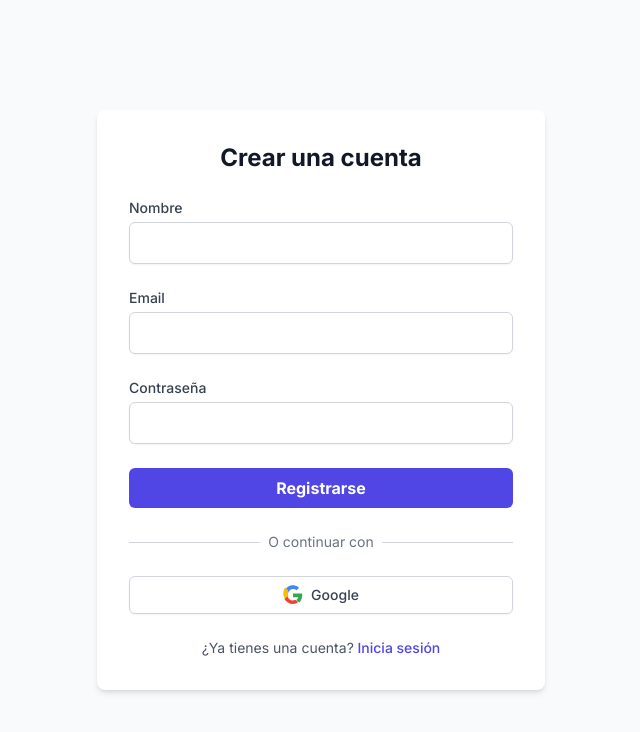
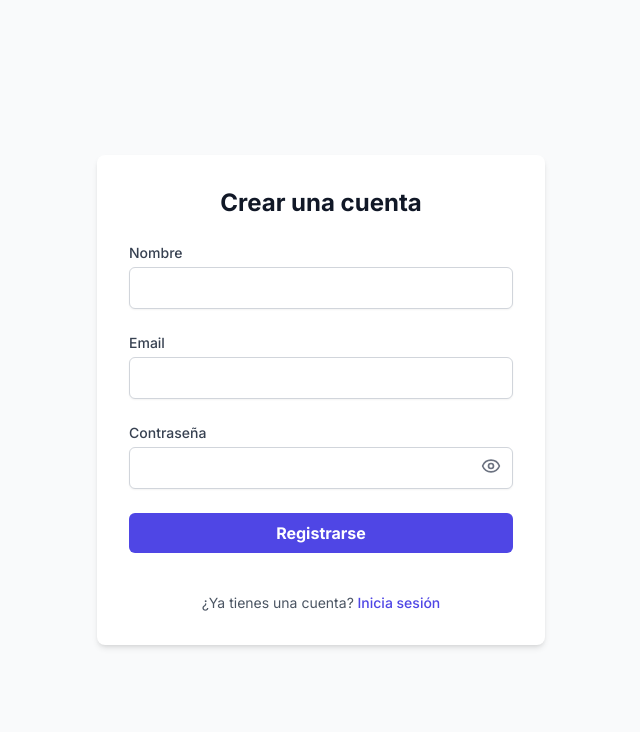
Before and after one commit to albope/padel-club-os, a Next.js app: page /register in a window 1280 px wide. Shown: the top 732 px of the page, without its empty margins (319-959 px from the left). Built offline with nearby package versions, Linux system fonts and the light colour scheme.

Commit message:
Mejoras inicio de sesión

```diff
--- a/src/components/auth/AuthForm.tsx
+++ b/src/components/auth/AuthForm.tsx
@@ -1,11 +1,12 @@
 'use client';
 
+import React, { useState } from 'react';
 import { useForm } from 'react-hook-form';
 import { zodResolver } from '@hookform/resolvers/zod';
 import * as z from 'zod';
 import { signIn } from 'next-auth/react';
 import { useRouter } from 'next/navigation';
-import { useState } from 'react';
+import { Eye, EyeOff } from 'lucide-react'; // Import icons for password visibility
 
 // Define the validation schema for the form
 const FormSchema = z.object({
@@ -24,6 +25,8 @@ interface AuthFormProps {
 const AuthForm: React.FC<AuthFormProps> = ({ isRegister = false }) => {
   const router = useRouter();
   const [error, setError] = useState<string | null>(null);
+  const [showPassword, setShowPassword] = useState(false); // State to toggle password visibility
+
   const form = useForm<z.infer<typeof FormSchema>>({
     resolver: zodResolver(FormSchema),
     defaultValues: {
@@ -41,27 +44,18 @@ const AuthForm: React.FC<AuthFormProps> = ({ isRegister = false }) => {
       try {
         const response = await fetch('/api/register', {
           method: 'POST',
-          headers: {
-            'Content-Type': 'application/json',
-          },
+          headers: { 'Content-Type': 'application/json' },
           body: JSON.stringify({
             email: values.email,
             password: values.password,
             name: values.name,
           }),
         });
-
         if (response.ok) {
           router.push('/login');
         } else {
-          // Improved error handling: check if response is JSON
-          const contentType = response.headers.get('content-type');
-          if (contentType && contentType.indexOf('application/json') !== -1) {
           const data = await response.json();
           setError(data.message || 'Error en el registro.');
-          } else {
-            setError('Error inesperado del servidor. Revisa la consola del servidor.');
-          }
         }
       } catch (e) {
         setError('No se pudo conectar con el servidor.');
@@ -73,11 +67,10 @@ const AuthForm: React.FC<AuthFormProps> = ({ isRegister = false }) => {
         email: values.email,
         password: values.password,
       });
-
       if (result?.error) {
         setError('Email o contraseña incorrectos.');
       } else {
-        router.push('/dashboard'); // Redirect to dashboard on successful login
+        router.push('/dashboard');
         router.refresh();
       }
     }
@@ -91,84 +84,41 @@ const AuthForm: React.FC<AuthFormProps> = ({ isRegister = false }) => {
       <form onSubmit={form.handleSubmit(onSubmit)} className="space-y-6">
         {isRegister && (
           <div>
-            <label
-              htmlFor="name"
-              className="block text-sm font-medium text-gray-700"
-            >
-              Nombre
-            </label>
-            <input
-              id="name"
-              type="text"
-              {...form.register('name')}
-              className="w-full px-3 py-2 mt-1 border border-gray-300 rounded-md shadow-sm focus:outline-none focus:ring-indigo-500 focus:border-indigo-500"
-            />
+            <label htmlFor="name" className="block text-sm font-medium text-gray-700">Nombre</label>
+            <input id="name" type="text" {...form.register('name')} className="w-full px-3 py-2 mt-1 border border-gray-300 rounded-md shadow-sm focus:outline-none focus:ring-indigo-500 focus:border-indigo-500 text-gray-900" />
           </div>
         )}
         <div>
-          <label
-            htmlFor="email"
-            className="block text-sm font-medium text-gray-700"
-          >
-            Email
-          </label>
-          <input
-            id="email"
-            type="email"
-            {...form.register('email')}
-            className="w-full px-3 py-2 mt-1 border border-gray-300 rounded-md shadow-sm focus:outline-none focus:ring-indigo-500 focus:border-indigo-500"
-          />
-          {form.formState.errors.email && (
-            <p className="mt-1 text-sm text-red-600">{form.formState.errors.email.message}</p>
-          )}
+          <label htmlFor="email" className="block text-sm font-medium text-gray-700">Email</label>
+          <input id="email" type="email" {...form.register('email')} className="w-full px-3 py-2 mt-1 border border-gray-300 rounded-md shadow-sm focus:outline-none focus:ring-indigo-500 focus:border-indigo-500 text-gray-900" />
+          {form.formState.errors.email && <p className="mt-1 text-sm text-red-600">{form.formState.errors.email.message}</p>}
         </div>
         <div>
-          <label
-            htmlFor="password"
-            className="block text-sm font-medium text-gray-700"
-          >
-            Contraseña
-          </label>
+          <label htmlFor="password" className="block text-sm font-medium text-gray-700">Contraseña</label>
+          <div className="relative">
             <input
               id="password"
-            type="password"
+              type={showPassword ? 'text' : 'password'}
               {...form.register('password')}
-            className="w-full px-3 py-2 mt-1 border border-gray-300 rounded-md shadow-sm focus:outline-none focus:ring-indigo-500 focus:border-indigo-500"
+              className="w-full px-3 py-2 mt-1 border border-gray-300 rounded-md shadow-sm focus:outline-none focus:ring-indigo-500 focus:border-indigo-500 pr-10 text-gray-900"
             />
-           {form.formState.errors.password && (
-            <p className="mt-1 text-sm text-red-600">{form.formState.errors.password.message}</p>
-          )}
+            <button
+              type="button"
+              onClick={() => setShowPassword(!showPassword)}
+              className="absolute inset-y-0 right-0 flex items-center px-3 text-gray-500 hover:text-indigo-600"
+            >
+              {showPassword ? <EyeOff className="h-5 w-5" /> : <Eye className="h-5 w-5" />}
+            </button>
+          </div>
+          {form.formState.errors.password && <p className="mt-1 text-sm text-red-600">{form.formState.errors.password.message}</p>}
         </div>
         {error && <p className="text-sm text-center text-red-600">{error}</p>}
-        <button
-          type="submit"
-          className="w-full px-4 py-2 font-bold text-white bg-indigo-600 rounded-md hover:bg-indigo-700 focus:outline-none focus:ring-2 focus:ring-offset-2 focus:ring-indigo-500"
-        >
+        <button type="submit" className="w-full px-4 py-2 font-bold text-white bg-indigo-600 rounded-md hover:bg-indigo-700 focus:outline-none focus:ring-2 focus:ring-offset-2 focus:ring-indigo-500">
           {isRegister ? 'Registrarse' : 'Entrar'}
         </button>
       </form>
-      <div className="relative">
-        <div className="absolute inset-0 flex items-center">
-          <div className="w-full border-t border-gray-300" />
-        </div>
-        <div className="relative flex justify-center text-sm">
-          <span className="px-2 text-gray-500 bg-white">O continuar con</span>
-        </div>
-      </div>
-      <button
-        type="button"
-        onClick={() => signIn('google', { callbackUrl: '/dashboard' })}
-        className="w-full flex justify-center items-center px-4 py-2 border border-gray-300 rounded-md shadow-sm text-sm font-medium text-gray-700 bg-white hover:bg-gray-50"
-      >
-        <svg className="w-5 h-5 mr-2" viewBox="0 0 48 48">
-            <path fill="#4285F4" d="M24 9.5c3.9 0 6.8 1.6 8.4 3.2l6.3-6.3C34.9 2.7 30 .5 24 .5 14.9.5 7.7 5.8 4.8 13.7l7.4 5.8C13.6 13.5 18.4 9.5 24 9.5z"></path>
-            <path fill="#34A853" d="M46.2 25.1c0-1.6-.1-3.2-.4-4.7H24v8.9h12.4c-.5 2.9-2.2 5.3-4.6 6.9l7.3 5.7c4.3-4 6.9-10 6.9-16.8z"></path>
-            <path fill="#FBBC05" d="M12.2 19.5c-.4-1.2-.7-2.5-.7-3.8s.3-2.6.7-3.8l-7.4-5.8C2.6 10.4.5 15 .5 20s2.1 9.6 4.9 13.7l7.4-5.8c-.4-1.2-.6-2.5-.6-3.8z"></path>
-            <path fill="#EA4335" d="M24 45.5c5.1 0 9.5-1.7 12.6-4.6l-7.3-5.7c-1.7 1.1-3.9 1.8-6.3 1.8-5.6 0-10.4-4-12.2-9.5l-7.4 5.8C7.7 40.2 14.9 45.5 24 45.5z"></path>
-        </svg>
-        Google
-      </button>
-      <p className="text-sm text-center text-gray-600">
+
+      <p className="text-sm text-center text-gray-600 pt-4">
         {isRegister ? '¿Ya tienes una cuenta?' : '¿No tienes una cuenta?'}
         <a href={isRegister ? '/login' : '/register'} className="font-medium text-indigo-600 hover:text-indigo-500">
           {isRegister ? ' Inicia sesión' : ' Regístrate'}
--- a/src/lib/auth.ts
+++ b/src/lib/auth.ts
@@ -2,7 +2,6 @@ import { PrismaAdapter } from "@auth/prisma-adapter";
 import { NextAuthOptions, User } from "next-auth";
 import { Adapter } from "next-auth/adapters";
 import { JWT } from "next-auth/jwt";
-import GoogleProvider from "next-auth/providers/google";
 import CredentialsProvider from "next-auth/providers/credentials";
 import { db } from "./db";
 import { compare } from "bcrypt";
@@ -18,10 +17,7 @@ export const authOptions: NextAuthOptions = {
     error: "/auth/error",
   },
   providers: [
-    GoogleProvider({
-      clientId: process.env.GOOGLE_CLIENT_ID!,
-      clientSecret: process.env.GOOGLE_CLIENT_SECRET!,
-    }),
+    // GoogleProvider has been removed from this array.
     CredentialsProvider({
       name: "Credentials",
       credentials: {
@@ -59,15 +55,10 @@ export const authOptions: NextAuthOptions = {
   ],
   callbacks: {
     async jwt({ token, user }) {
-      // On sign in, add user properties to the token
       if (user) {
         token.id = user.id;
         token.clubId = (user as any).clubId;
       }
-
-      // --- NEW LOGIC ---
-      // On subsequent requests, if clubId is missing from the token,
-      // try to fetch it from the database.
       if (token.id && !token.clubId) {
         const dbUser = await db.user.findUnique({
           where: { id: token.id },
@@ -76,8 +67,6 @@ export const authOptions: NextAuthOptions = {
           token.clubId = dbUser.clubId;
         }
       }
-      // --- END OF NEW LOGIC ---
-
       return token;
     },
     async session({ session, token }) {
```
Lines whose indentation alone changed are shown as unchanged.
